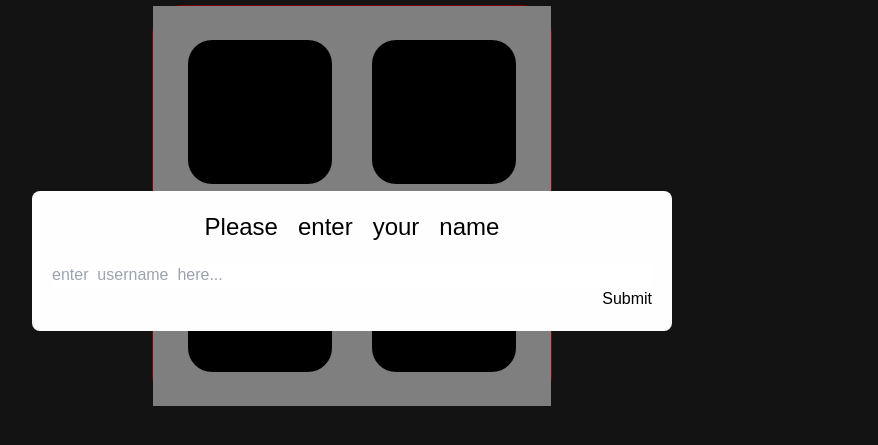
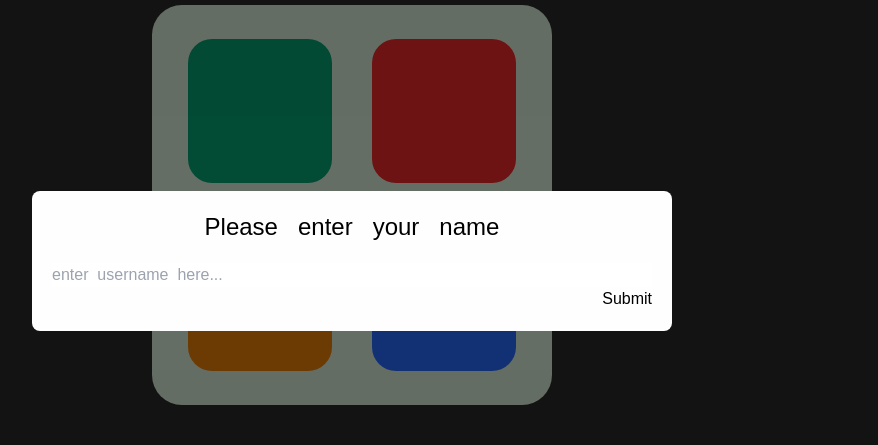
Before and after one commit to JadalKhawand/Music-box-game, a plain HTML site: page index.html in a window 1280 px wide. Shown: the part 139-584 px from the top of the page, without its empty margins (288-1166 px from the left). Drawn offline with nearby package versions, Linux system fonts and the light colour scheme; a web font is replaced by a local one.

Commit message:
changed a little bit of UI : the inactive game board

```diff
--- a/script.js
+++ b/script.js
@@ -151,30 +151,22 @@ function generateInactiveGame() {
   gameContainer.innerHTML = "";
   let game = `
   <div class="boxes flex flex-wrap flex-row gap-10 items-center justify-center">
-  <div class=" flex justify-center items-center mt-6 w-36 h-36 rounded-3xl bg-black">
-    <div class="greenBox-inner">
-      <h1 class = "text-black">Green 0</h1>
-    </div>
+  <div class=" flex justify-center items-center mt-6 w-36 h-36 rounded-3xl bg-green-600">
+
 
   </div>
-  <div class=" flex justify-center items-center mt-6 w-36 h-36 rounded-3xl bg-black">
+  <div class=" flex justify-center items-center mt-6 w-36 h-36 rounded-3xl bg-red-600">
 
-    <div class="redBox-inner">
-      <h1 class = "text-black">Red 1</h1>
-    </div>
-  </div>
-  <div class=" flex justify-center items-center mb-6 w-36 h-36 rounded-3xl bg-black">
-
-    <div class="yellowBox-inner">
-      <h1 class = "text-black">Yellow 2</h1>
-    </div>
 
   </div>
-  <div class=" flex justify-center items-center mb-6 w-36 h-36 rounded-3xl bg-black">
+  <div class=" flex justify-center items-center mb-6 w-36 h-36 rounded-3xl bg-yellow-600">
 
-    <div class="blueBox-inner">
-      <h1 class = "text-black">Blue 3</h1>
-    </div>
+
+
+  </div>
+  <div class=" flex justify-center items-center mb-6 w-36 h-36 rounded-3xl bg-blue-600">
+
+
 
   </div>
 </div>`;
--- a/style.css
+++ b/style.css
@@ -19,13 +19,13 @@ body{
 .game-container{
   width: 400px;
   height: 400px;
-  border: 1px solid red;
+
   border-radius: 30px;
 }
 .game-board{
   width: 400px;
   height: 400px;
-  border: 1px solid red;
+
   padding: 40px;
 }
 .greenBox, .redBox, .yellowBox, .blueBox{
@@ -70,7 +70,8 @@ body{
 .boxes{
   height:400px;
   padding: 8px;
-  background-color: white;
+  background-color: rgb(202, 220, 202);
+  border-radius: 30px;
 }
 
 .modal {
```
